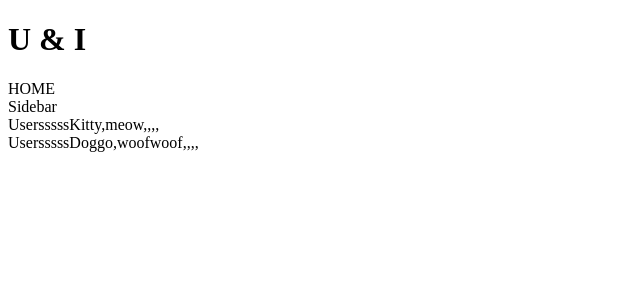
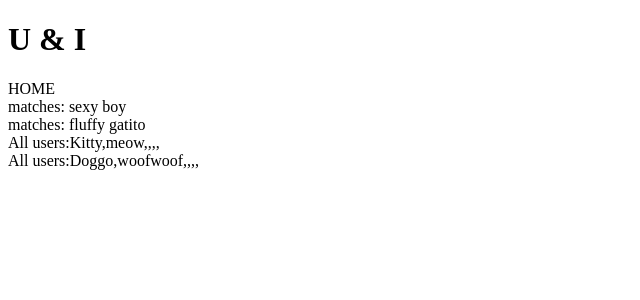
Before and after one commit to batfishny33/scratch-project, a React app: page /home in a window 1280 px wide. Shown: the top 300 px of the page, without its empty margins (0-640 px from the left). Built offline with nearby package versions, Linux system fonts and the light colour scheme; no server answers.

Commit message:
completed passing info down sidebar/matches, added contextHook, added dummy data in App for currentUser, also added a file for the contextHook. Temporarily commented out UserDisplay fetch to get rid of error msg.

```diff
--- a/client/components/Match.jsx
+++ b/client/components/Match.jsx
@@ -1,9 +1,13 @@
-import React from 'react';
+import React, { useContext } from 'react';
+import { currentUserContext } from '../src/Context';
 
 
-function Match() {
+function Match(props) {
+  const currentUser = useContext(currentUserContext)
+  console.log('in matches',props)
+  const { username } = props;
   return (
-    <div>Match</div>
+    <div>matches: {username}</div>
   )
 }
 
--- a/client/components/Sidebar.jsx
+++ b/client/components/Sidebar.jsx
@@ -1,11 +1,16 @@
-import React from 'react';
-import { render } from 'react-dom';
+import React, { useContext } from 'react';
+import Match from './Match';
+import { currentUserContext } from '../src/Context';
 
-import Match from './Match';
+// since we're using currentUser here it may not requires a contextHook
+// but I'm using it anyway :D
 
 function Sidebar() {
+  const currentUser = useContext(currentUserContext);
+  const matchesArr = [];
+  currentUser.matches.forEach(x=>matchesArr.push(<Match username={x} key={x} />));
   return (
-    <div>Sidebar</div>
+    <div>{matchesArr}</div>
   )
 }
 
--- a/client/components/User.jsx
+++ b/client/components/User.jsx
@@ -4,7 +4,7 @@ function User(props) {
   const { fullName, username, imgURL, bio, techStack, likedUsers } = props.userDetails;
   return (
     <div>
-      Usersssss
+      All users:
       {fullName},{username},{imgURL},{bio},{techStack},{likedUsers}
     </div>
   )
--- a/client/components/UserDisplay.jsx
+++ b/client/components/UserDisplay.jsx
@@ -10,17 +10,19 @@ function UserDisplay(props) {
 
   const {users} = props;
 
-  useEffect(() => {
+  // currently cannot fetch
 
-    const fetchData = async () => {
-      const { data } = await axios.get('/users');
-      for(let i = 0; i < data.length; i++){
-        users.push(<User userDetails={data[i]} key={data[i].username} />)
-      }
-    }
-    fetchData();
+  // useEffect(() => {
 
-  },[])
+  //   const fetchData = async () => {
+  //     const { data } = await axios.get('/users');
+  //     for(let i = 0; i < data.length; i++){
+  //       users.push(<User userDetails={data[i]} key={data[i].username} />)
+  //     }
+  //   }
+  //   fetchData();
+
+  // },[])
 
 
   //dummyData before really fetching from the backend, change to render{data} when fetch works
--- a/client/src/App.jsx
+++ b/client/src/App.jsx
@@ -1,8 +1,8 @@
 
-import React, { useState } from 'react';
+import React, { useState, createContext } from 'react';
 import Home from './Home.jsx';
 import Login from '../components/Login.jsx';
-
+import { currentUserContext } from './Context.js';
 
 /*
 
@@ -20,13 +20,17 @@ import Login from '../components/Login.jsx';
  */
 function App() {
 
-  const [ currentUser, setCurrentUser ] =  useState({fullName: 'Ninja', username: 'nagoya123', password: '123'});
+  const [ currentUser, setCurrentUser ] =  useState({fullName: 'Ninja', username: 'nagoya123', password: '123', likedMe: ['sexy boy', 'fluffy gatito'], likedUsers: ['sexier boy', 'sexy boy', 'fluffy gatito'], matches: ['sexy boy', 'fluffy gatito'] });
   const [ loggedIn, setLoggedin ] = useState(true);
+
 
   return (
     <div>
       <h1>U &amp; I</h1>
-      {loggedIn ? <Home /> : <Login />}
+      <currentUserContext.Provider value={currentUser} >
+         {loggedIn ? <Home /> : <Login />}
+      </currentUserContext.Provider>
+
       </div>
 
   )
--- /dev/null
+++ b/client/src/Context.js
@@ -0,0 +1,2 @@
+import React, { createContext } from 'react';
+export const currentUserContext = createContext();
```
